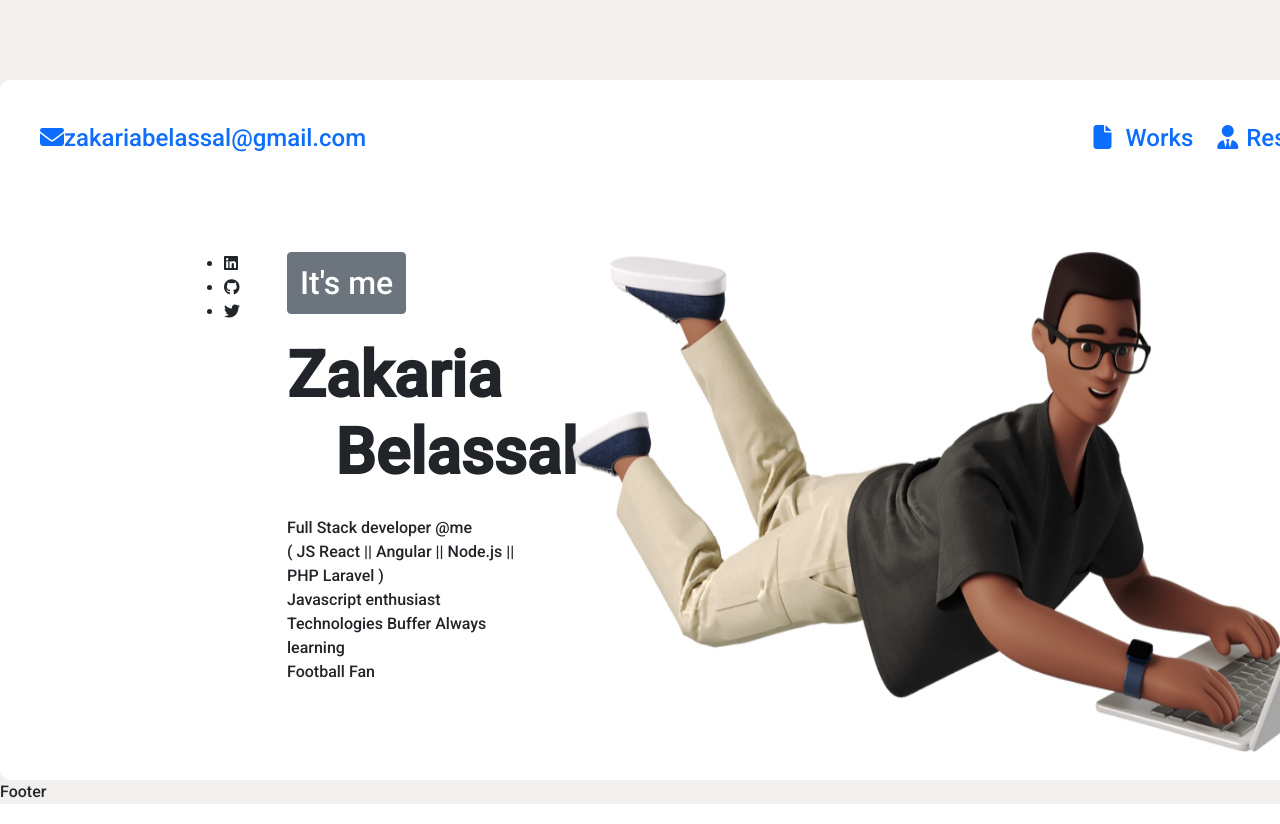
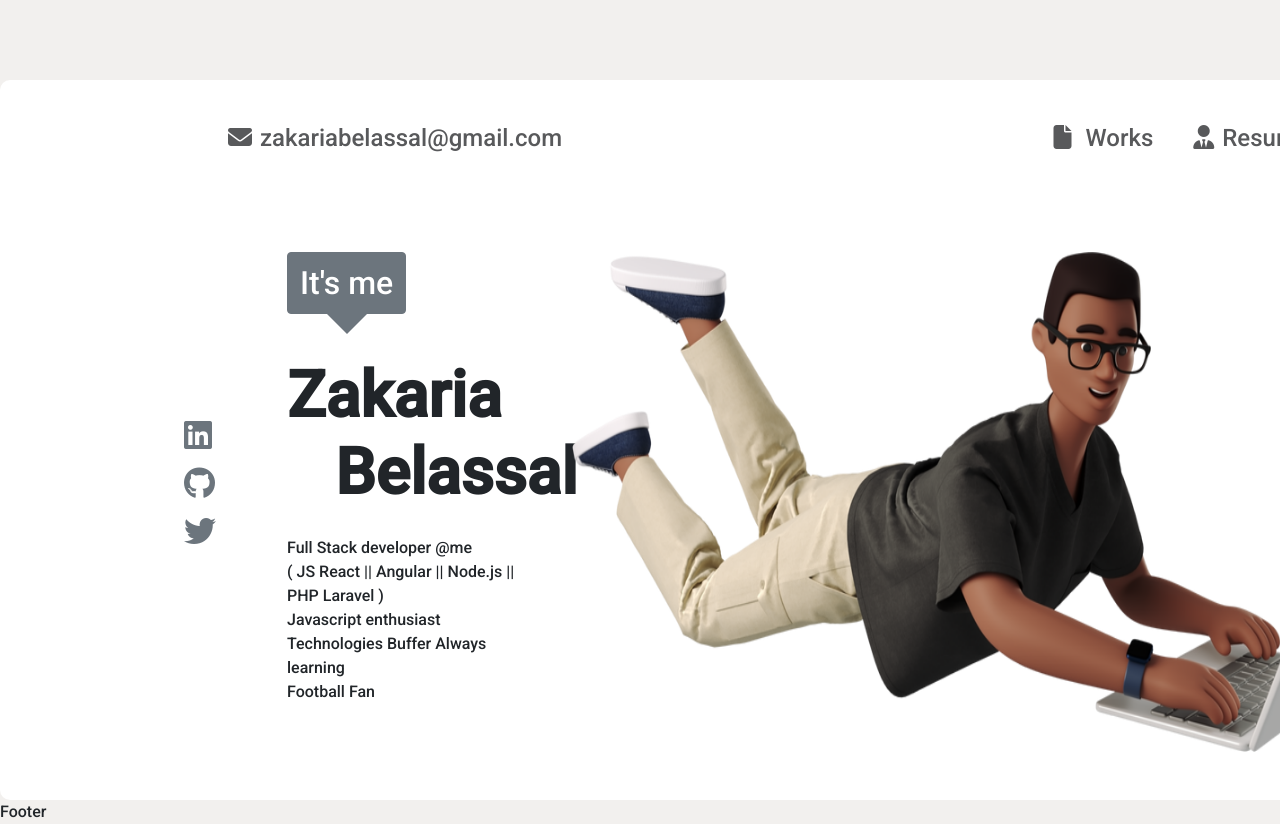
Before and after one commit to ZaBelassal/demoproject, a React (Create React App) app: page / in a window 1280 px wide. Shown: the top 824 px of the page. Built offline with nearby package versions, Linux system fonts and the light colour scheme; a web font is replaced by a local one.

Commit message:
PrblmRotate

```diff
--- a/package.json
+++ b/package.json
@@ -9,6 +9,7 @@
     "animate.css": "^4.1.1",
     "bootstrap": "^5.1.3",
     "react": "^18.1.0",
+    "react-animation-on-scroll": "^5.1.0",
     "react-bootstrap": "^2.4.0",
     "react-dom": "^18.1.0",
     "react-router": "^6.3.0",
--- a/src/components/Navbar/Navbar.css
+++ b/src/components/Navbar/Navbar.css
@@ -1,7 +1,3 @@
-/* .alignItems{
-    dis
-} */
-
 @import url('https://fonts.googleapis.com/css2?family=Roboto:wght@500&family=Updock&display=swap');
 
 *{
@@ -18,16 +14,35 @@
 .alignItems{
     display: inline;
 }
+.marginMail{
+    margin-left: 172px;
+}
 .bgchange{
+    color:#58595b;
     transition: all .2s;
+    /* transition: transform .7s ease-in-out; */
   }
 .bgchange:hover{
     background-color: #e45447;
     color: #f2f0ee;
-    /* box-shadow: 0 1rem 2rem rgb(43 41 41 / 40%); */
-    transform: rotate(-5deg) scale(1.1);
-
+    box-shadow: 0 1rem 2rem rgb(43 41 41 / 40%);
+        transform: rotate(-30deg) !important;
 }
 .name{
     font-size: 4em;
 }
+.arrow-down{
+    margin-left:40px;
+    width: 0;
+    height: 0;
+    border-left: 20px solid transparent;
+    border-right: 20px solid transparent;
+
+    border-top: 20px solid #6c757d;
+
+}
+
+.animationDuration{
+    /* animation-duration: 5s; */
+    transition: all 500ms ease
+}
--- a/src/components/Navbar/Navbar.js
+++ b/src/components/Navbar/Navbar.js
@@ -9,15 +9,13 @@ function Navbar(){
     return (
         <div>
         <header className="alignImg">
-            <div>
-              <img src=""/>
-
-                  <a className="bgchange text-decoration-none fs-4" href="mailto:zakariabelassal@gmail.com"><i className="fa-solid fa-envelope"></i>zakariabelassal@gmail.com</a>
+            <div className='marginMail'>
+                  <a className="bgchange text-decoration-none fs-4 p-2" href="mailto:zakariabelassal@gmail.com"><i className="fa-solid fa-envelope mx-2"></i>zakariabelassal@gmail.com</a>
             </div>
             <div>
-              <Link className="bgchange text-decoration-none mx-2 fs-4" to="/portfolio"><i className="fa-solid fa-file mx-2"></i> Works</Link>
-              <Link className="bgchange text-decoration-none mx-2 fs-4" to="/resume"><i className="fa-solid fa-user-tie mx-2"></i>Resume</Link>
-              <Link className="bgchange text-decoration-none mx-2 fs-4" to="/shelf"><i className="fa-solid fa-book mx-2"></i>Shelf</Link>
+              <Link className="bgchange text-decoration-none mx-2 fs-4 p-2" to="/portfolio"><i className="fa-solid fa-file mx-2"></i> Works</Link>
+              <Link className="bgchange text-decoration-none mx-2 fs-4 p-2" to="/resume"><i className="fa-solid fa-user-tie mx-2"></i>Resume</Link>
+              <Link className="bgchange text-decoration-none mx-2 fs-4 p-2" to="/shelf"><i className="fa-solid fa-book mx-2"></i>Shelf</Link>
             </div>
 
         </header>
@@ -25,19 +23,36 @@ function Navbar(){
         <section>
             <div className='container'>
               <div className='row overflow-hidden'>
-                <div className='col-md-1 my-5 py-5'>
+                <div className='col-md-1 my-5 py-5 position-relative' style={{left:"-40px",top:"160px"}}>
                     <ul>
-                      <li><i class="fa-brands fa-linkedin"></i></li>
-                      <li><i class="fa-brands fa-github"></i></li>
-                      <li><i class="fa-brands fa-twitter"></i></li>
+
+                      <li className='list-unstyled fs-2 px-0'>
+                          <a className="text-secondary" href="https://www.linkedin.com/in/zakaria-belassal-036a03153/" target="_blank" alt="link" title="myLinkedin">
+                          <i className="fa-brands fa-linkedin"></i></a>
+                      </li>
+
+                      <li className='list-unstyled fs-2'>
+                        <a className="text-secondary" href="https://github.com/ZaBelassal" target="_blank" alt="githubProfile">
+                          <i className="fa-brands fa-github"></i>
+                        </a>
+                      </li>
+
+                      <li className='list-unstyled fs-2'>
+                        <a className="text-secondary" href="https://twitter.com/ELMAHDI05" target="_blank" alt="githubProfile">
+                          <i className="fa-brands fa-twitter"></i>
+                        </a>
+                      </li>
                     </ul>
                 </div>
                 <div className="col-md-3 my-5 py-5">
-                    <div className='btn btn-secondary color-white fs-2 animate__animated animate__fadeInDownBig'>
+                  <div className="animate__animated animate__fadeInDownBig animationDuration">
+                    <div className='btn btn-secondary color-white fs-2'>
                       It's me
                     </div>
+                    <div className="arrow-down"></div>
+                  </div>
                     <h2 className='my-4 name'><b>Zakaria <span className='mx-5'>Belassal</span></b></h2>
-                    <div>
+                    <div className="animate__animated animate__fadeInDownBig">
                     Full Stack developer @me <br/>( JS React || Angular || Node.js || PHP Laravel )
                       <div> Javascript enthusiast</div>
                       <div>Technologies Buffer Always learning</div>
```
Also changed, not shown: 1 other file (tests, documents, lock files or other folders).
